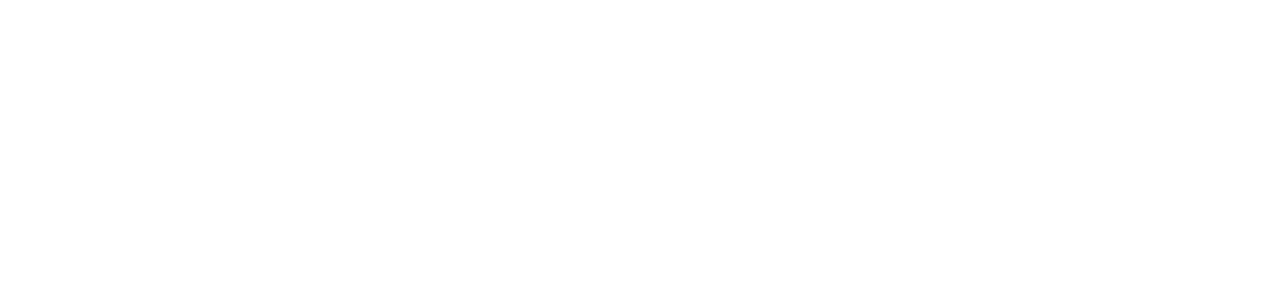
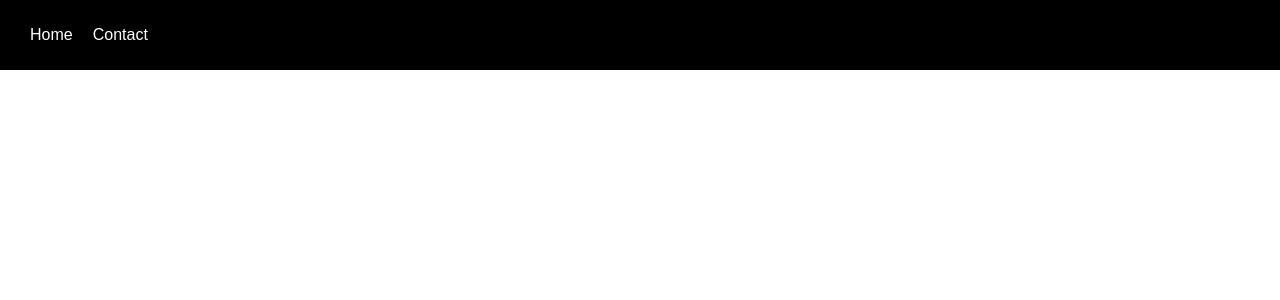
Before and after one commit to AdamMartin14/react-unit-converter, a React app: page / in a window 1280 px wide. Shown: the top 300 px of the page. Built offline with nearby package versions, Linux system fonts and the light colour scheme.

Commit message:
Navigation Step 2: Nav bar styled, nav items added, non-functioning hamburger icon added to mobile layout.

```diff
--- a/src/App.js
+++ b/src/App.js
@@ -1,9 +1,12 @@
 import React, { Component } from 'react';
+import TopNavBar from './components/Navigation/TopNavBar/TopNavBar';
 
 class App extends Component {
   render() {
     return (
-      <div className="App">
+      <div>
+
+        <TopNavBar />
 
       </div>
     );
--- a/src/components/Navigation/NavigationItems/NavigationItem/NavigationItem.css
+++ b/src/components/Navigation/NavigationItems/NavigationItem/NavigationItem.css
@@ -0,0 +1,18 @@
+.NavigationItem {
+    padding: 10px;
+}
+
+.NavigationItem a {
+    color: #FFFFFF;
+    text-decoration: none;
+}
+
+.NavigationItem a:hover {
+    opacity: 0.8;
+}
+
+@media(min-width: 540px) {
+    .NavigationItem {
+        display: block;
+    }
+}
--- a/src/components/Navigation/NavigationItems/NavigationItem/NavigationItem.js
+++ b/src/components/Navigation/NavigationItems/NavigationItem/NavigationItem.js
@@ -0,0 +1,12 @@
+// FUNCTIONAL COMPONENT - NO STATE MANAGEMENT (STATELESS COMPONENT)
+import React from 'react';
+import classes from './NavigationItem.css';
+
+const navigationItem = (props) => (
+
+   <li className={classes.NavigationItem}>
+         <a href={props.link}> {props.children}</a>
+    </li>
+);
+
+export default navigationItem;
--- a/src/components/Navigation/NavigationItems/NavigationItems.css
+++ b/src/components/Navigation/NavigationItems/NavigationItems.css
@@ -0,0 +1,16 @@
+.NavigationItems {
+    margin: 0;
+    padding: 0 0 0 20px;
+    list-style: none;
+    display: none;
+    /*flex-flow: column; */
+    align-items: center;
+    height: 100%;
+}
+
+@media (min-width: 540px) {
+    .NavigationItems {
+        display: flex;
+        flex-flow: row;
+    }
+}
--- a/src/components/Navigation/NavigationItems/NavigationItems.js
+++ b/src/components/Navigation/NavigationItems/NavigationItems.js
@@ -0,0 +1,15 @@
+// FUNCTIONAL COMPONENT - NO STATE MANAGEMENT (STATELESS COMPONENT)
+import React from 'react';
+import classes from './NavigationItems.css';
+import NavigationItem from './NavigationItem/NavigationItem';
+
+const navigationItems = (props) => (
+
+    <ul className={classes.NavigationItems}>
+        <NavigationItem link="/"> Home </NavigationItem>
+        <NavigationItem link="/"> Contact </NavigationItem>
+    </ul>
+
+);
+
+export default navigationItems;
--- a/src/components/Navigation/TopNavBar/MobileNavToggle/MobileNavToggle.css
+++ b/src/components/Navigation/TopNavBar/MobileNavToggle/MobileNavToggle.css
@@ -0,0 +1,24 @@
+.MobileNavToggle {
+    width: 42px;
+    height: 100%;
+    margin-right: 25px;
+    display: flex;
+    flex-flow: column;
+    justify-content: space-around;
+    align-items: center;
+    padding: 13px 0;
+    box-sizing: border-box;
+    cursor: pointer;
+}
+
+.MobileNavToggle div {
+    width: 90%;
+    height: 3px;
+    background-color: #FFFFFF;
+}
+
+@media (min-width: 540px) {
+    .MobileNavToggle {
+        display: none;
+    }
+}
--- a/src/components/Navigation/TopNavBar/MobileNavToggle/MobileNavToggle.js
+++ b/src/components/Navigation/TopNavBar/MobileNavToggle/MobileNavToggle.js
@@ -0,0 +1,15 @@
+// FUNCTIONAL COMPONENT - NO STATE MANAGEMENT (STATELESS COMPONENT)
+import React from 'react';
+import classes from './MobileNavToggle.css';
+
+
+const mobileNavToggle = (props) => (
+        <div className={classes.MobileNavToggle}>
+            <div></div>
+            <div></div>
+            <div></div>
+        </div>
+);
+
+
+export default mobileNavToggle;
--- a/src/components/Navigation/TopNavBar/TopNavBar.css
+++ b/src/components/Navigation/TopNavBar/TopNavBar.css
@@ -0,0 +1,9 @@
+.TopNavBar {
+    position: fixed;
+    height: 70px;
+    width: 100%;
+    display: flex;
+    justify-content: space-between;
+    align-items: center;
+    background-color: #000000;
+}
--- a/src/components/Navigation/TopNavBar/TopNavBar.js
+++ b/src/components/Navigation/TopNavBar/TopNavBar.js
@@ -0,0 +1,21 @@
+// FUNCTIONAL COMPONENT - NO STATE MANAGEMENT (STATELESS COMPONENT)
+import React from 'react';
+import NavigationItems from '../NavigationItems/NavigationItems';
+import MobileNavToggle from './MobileNavToggle/MobileNavToggle';
+import classes from './TopNavBar.css';
+
+const topNavBar = (props) => (
+
+    <header className={classes.TopNavBar}>
+
+        <nav>
+            <NavigationItems />
+        </nav>
+
+        <MobileNavToggle />
+
+    </header>
+
+);
+
+export default topNavBar;
```
